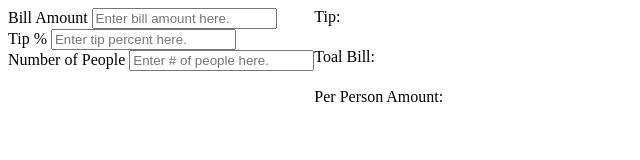
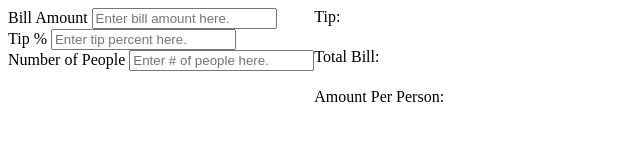
Before and after one commit to theArj/tip-calculator, a plain HTML site: page index.html in a window 1280 px wide. Shown: the full height of the page, 0-640 px from the left. Drawn offline with Linux system fonts and the light colour scheme.

Commit message:
Spelling corrections

```diff
--- a/index.html
+++ b/index.html
@@ -32,8 +32,8 @@
           <!-- Enter output div here. -->
           <div class="output-right-side">
               <div class="display">Tip:<h5 id="display-tip"></h5></div>
-              <div class="display">Toal Bill:<h5 id="display-total"></h5></div>
-              <div class="display">Per Person Amount:<h5 id="display-each"></h5></div>
+              <div class="display">Total Bill:<h5 id="display-total"></h5></div>
+              <div class="display">Amount Per Person:<h5 id="display-each"></h5></div>
           </div>
       </main>
       <!-- Enter link to JS here. -->
```
